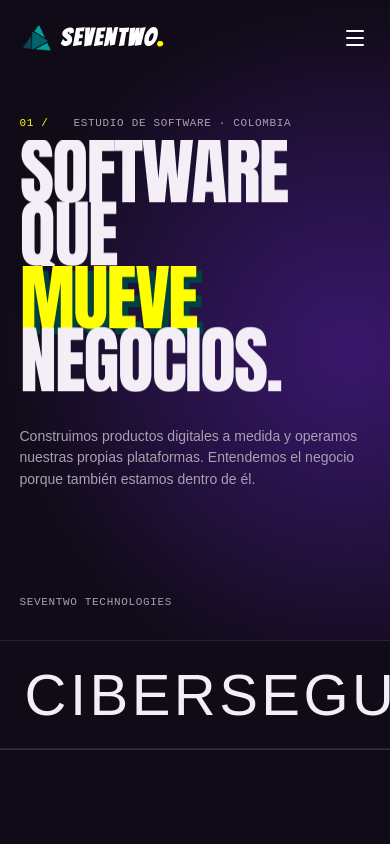
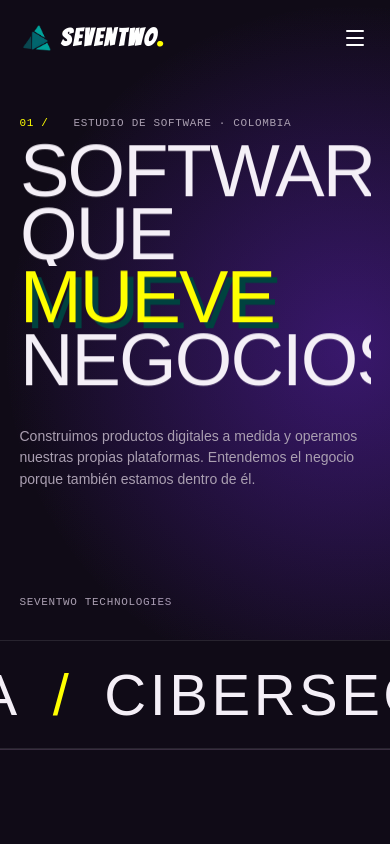
Before and after one commit to mateodevcode/seventwo-frontend, a Next.js app: page / in a window 390 px wide. Shown: the top 844 px of the page. Built offline with nearby package versions, Linux system fonts and the light colour scheme; a web font is replaced by a local one.

Commit message:
Se volvio actualizar el font para mobil

```diff
--- a/src/pages/home/home.css
+++ b/src/pages/home/home.css
@@ -199,7 +199,7 @@
 .home-root p { margin: 0; }
 .home-root h1,
 .home-root h2 {
-  font-family:  Impact, var(--font-archivo-black), 'Arial Narrow', sans-serif;
+  font-family:  Impact, var(--font-anton), 'Arial Narrow', sans-serif;
   font-weight: 400;
   letter-spacing: -.025em;
   text-transform: uppercase;
@@ -247,9 +247,9 @@
   letter-spacing: .06em;
   width: max-content;
 }
-.home-root .marquee-impact { font-family: Impact, var(--font-archivo-black), 'Arial Narrow', sans-serif; }
-.home-root .marquee-londrina { font-family: var(--font-londrina), Impact, var(--font-archivo-black), sans-serif; }
-.home-root .marquee-sep { color: var(--home-lime); font-family: Impact, var(--font-archivo-black), sans-serif; }
+.home-root .marquee-impact { font-family: Impact, var(--font-anton), 'Arial Narrow', sans-serif; }
+.home-root .marquee-londrina { font-family: var(--font-londrina), Impact, var(--font-anton), sans-serif; }
+.home-root .marquee-sep { color: var(--home-lime); font-family: Impact, var(--font-anton), sans-serif; }
 /* .home-root .marquee:hover .marquee-track { animation-play-state: paused; } */
 @keyframes marquee { to { transform: translateX(-50%); } }
 
@@ -499,7 +499,7 @@
 .home-root .project-image { will-change: transform; }
 
 /* Helpers que la sección necesita (fuente Impact y outline lima) */
-.home-root .font-impact { font-family: Impact, var(--font-archivo-black), 'Arial Narrow', sans-serif; }
+.home-root .font-impact { font-family: Impact, var(--font-anton), 'Arial Narrow', sans-serif; }
 .home-root .text-outline-lime-2 { color: transparent; -webkit-text-stroke: 2px var(--home-lime); }
 
 /* Intro / outro — tamaño de section-heading h2; fuente y em los da .home-root h2 */
```
